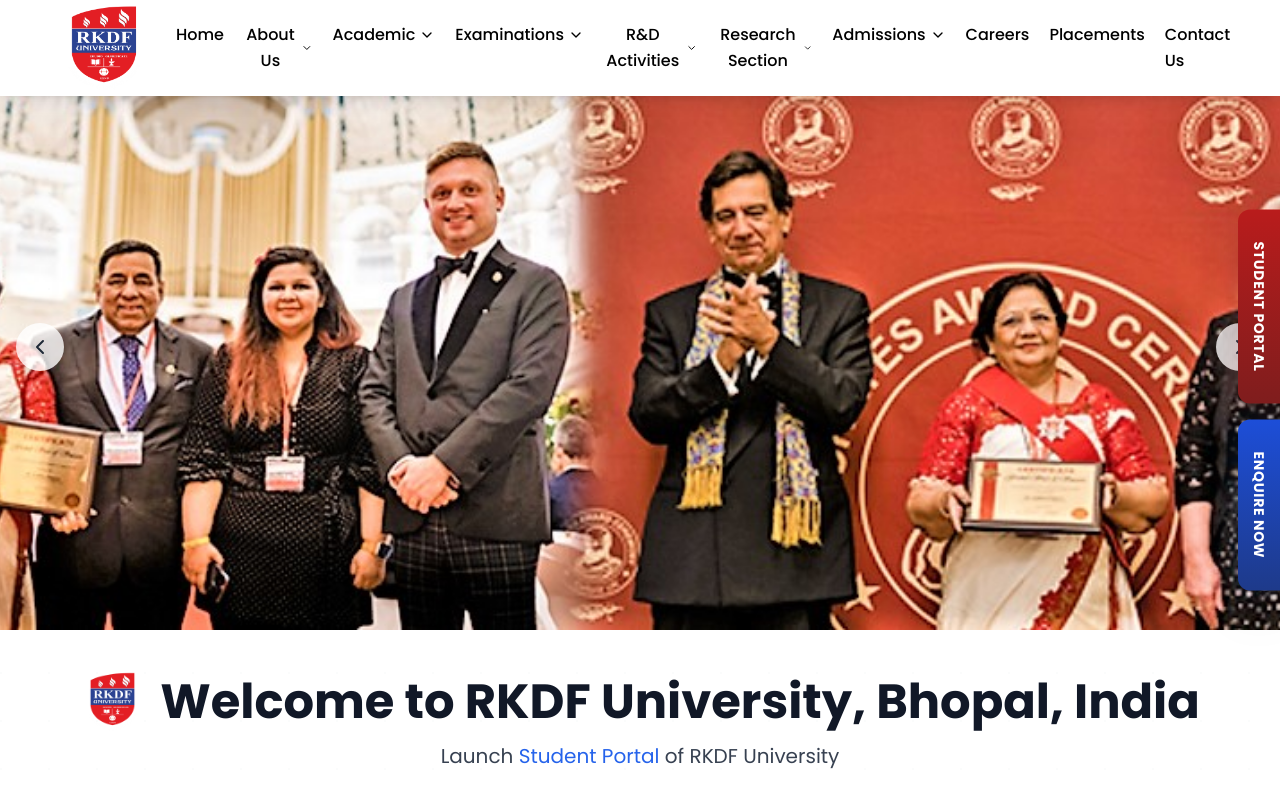
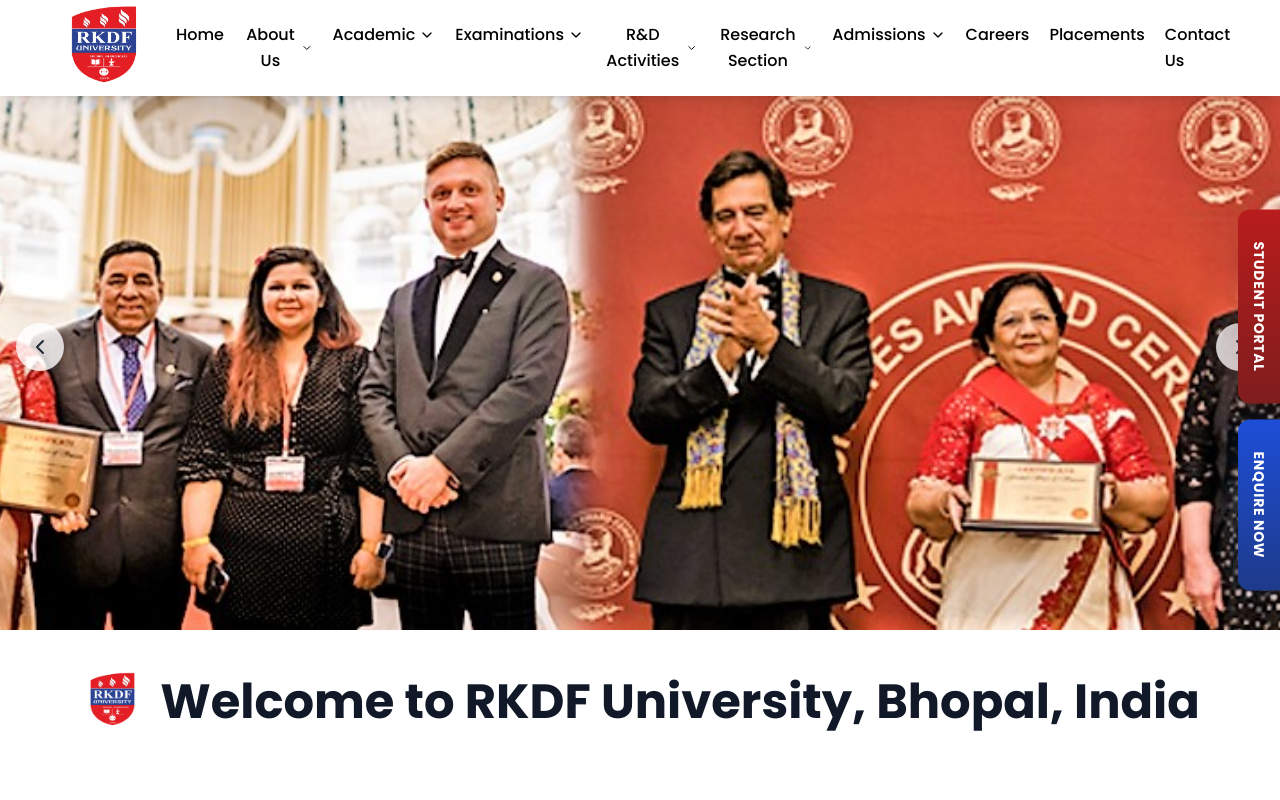
Before and after one commit to lokesh-yadav12/RKDF-university, a React (Vite) app: page / in a window 1280 px wide. Shown: the top 800 px of the page. Built offline with nearby package versions, Linux system fonts and the light colour scheme.

Commit message:
changes3

```diff
--- a/src/components/home/HeroSection.tsx
+++ b/src/components/home/HeroSection.tsx
@@ -226,9 +226,9 @@
             </h1>
           </div>
 
-          <p className="text-base sm:text-lg md:text-xl text-gray-700 mt-2">
+          {/* <p className="text-base sm:text-lg md:text-xl text-gray-700 mt-2">
             Launch <a href="#" className="text-blue-600 hover:underline">Student Portal</a> of RKDF University
-          </p>
+          </p> */}
         </div>
       </div>
     </div>
```
